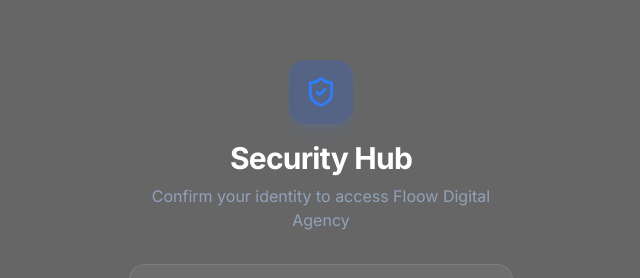
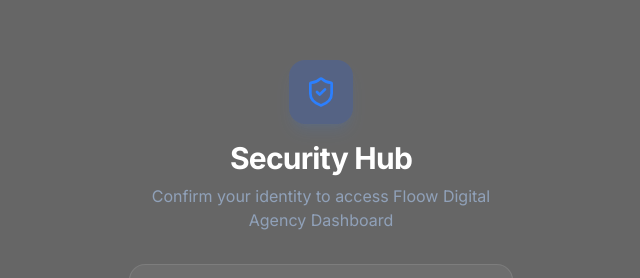
Before and after one commit to AchrafSouissi33/FloowDigitalAgency, a Next.js app: page /tasks in a window 1280 px wide. Shown: the part 108-386 px from the top of the page, without its empty margins (319-959 px from the left). Built offline with nearby package versions, Linux system fonts and the light colour scheme.

Commit message:
chore: rename app to Floow Digital Agency Dashboard

```diff
--- a/src/app/layout.tsx
+++ b/src/app/layout.tsx
@@ -7,7 +7,7 @@
 const inter = Inter({ subsets: ["latin"] });
 
 export const metadata: Metadata = {
-  title: "Agency Sync",
+  title: "Floow Digital Agency Dashboard",
   description: "Task updates between PM and AM",
 };
 
--- a/src/components/identity-gate.tsx
+++ b/src/components/identity-gate.tsx
@@ -36,7 +36,7 @@
             <ShieldCheck size={32} />
           </div>
           <h1 className="text-3xl font-bold tracking-tight text-white mb-2">Security Hub</h1>
-          <p className="text-slate-400">Confirm your identity to access Floow Digital Agency</p>
+          <p className="text-slate-400">Confirm your identity to access Floow Digital Agency Dashboard</p>
         </div>
 
         {!selectedRole ? (
--- a/src/components/layout-shell.tsx
+++ b/src/components/layout-shell.tsx
@@ -32,7 +32,7 @@
         <div className="backdrop-blur-xl bg-white/20 rounded-3xl p-6 flex-1 border border-white/30 shadow-xl flex flex-col">
           <div className="mb-8">
             <img src="https://floow.agency/wp-content/uploads/2022/04/Logo-final-7.png" alt="Floow" className="h-10 object-contain mb-3" />
-            <h1 className="text-xl font-bold tracking-tight text-card-foreground">Floow Digital Agency</h1>
+            <h1 className="text-xl font-bold tracking-tight text-card-foreground">Floow Digital Agency Dashboard</h1>
           </div>
 
           <nav className="space-y-1 flex-1">
```
